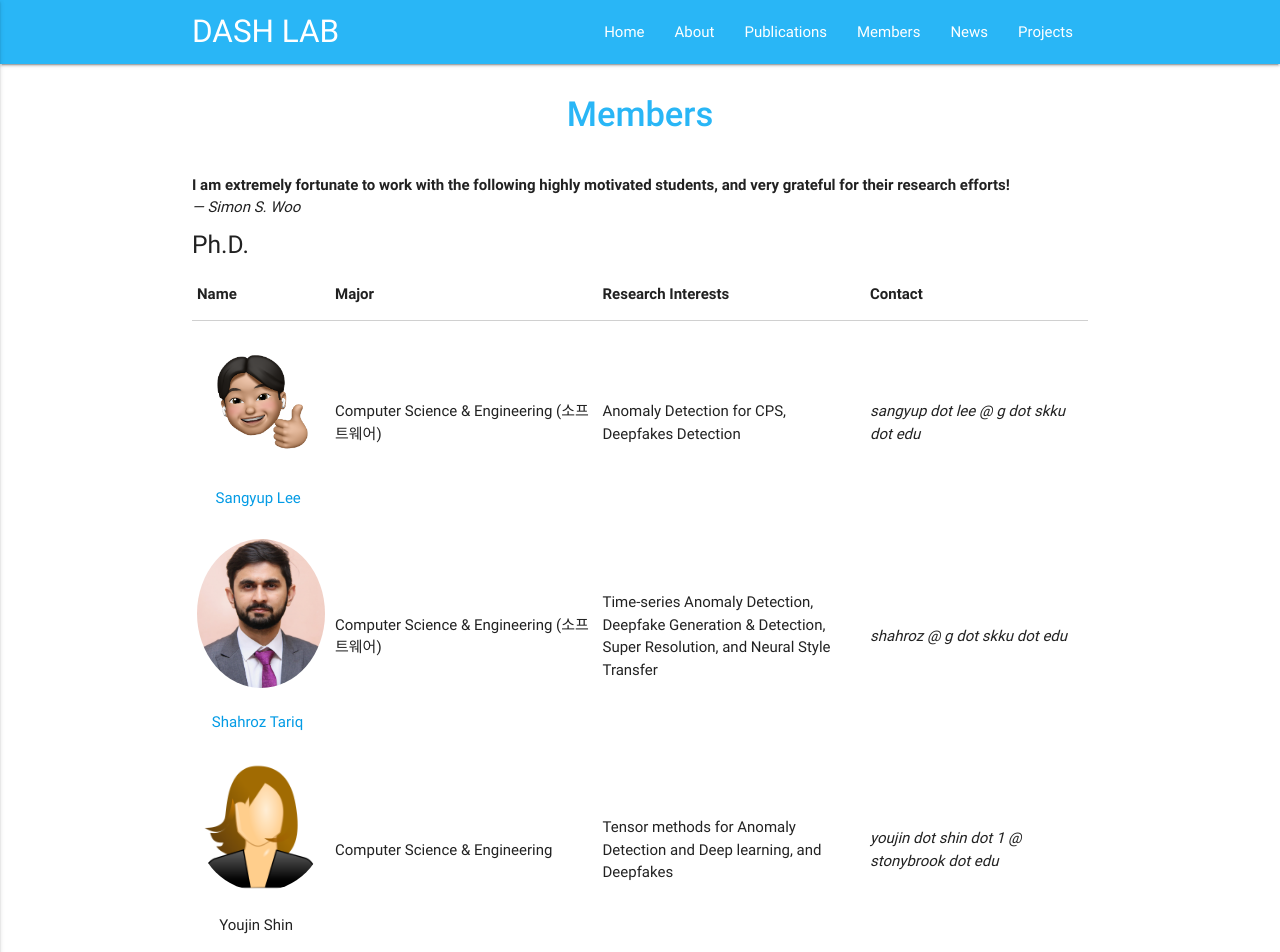
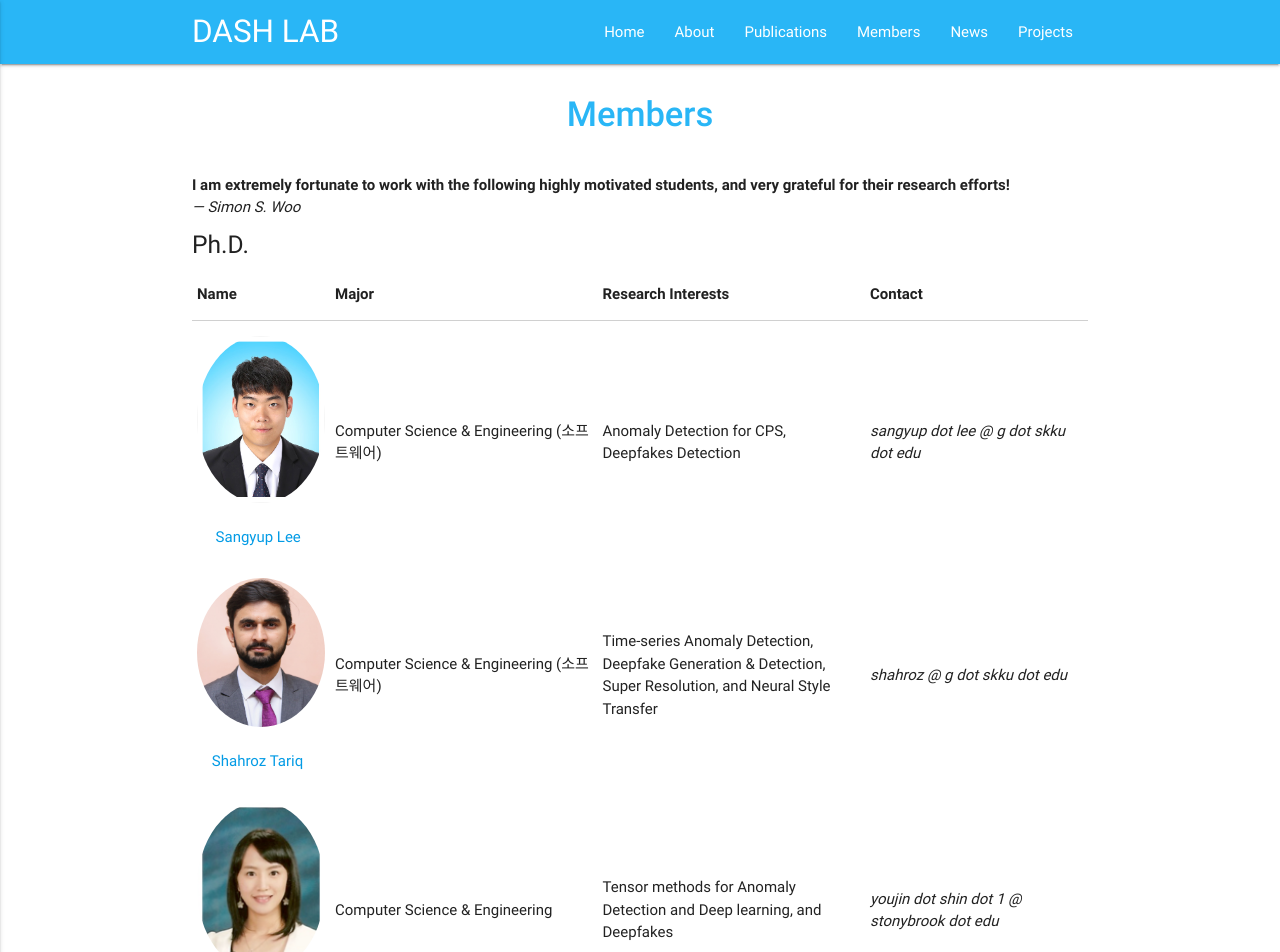
Before and after one commit to Yurim990507/DASH-Lab.github.io, a Jekyll site: the page built from example3.md, in a window 1280 px wide. Shown: the top 952 px of the page. Built offline with Jekyll 4.4.1, drawn with Linux system fonts in a browser that asks for light colours.

Commit message:
Update example3.md

```diff
--- a/example3.md
+++ b/example3.md
@@ -30,7 +30,7 @@ permalink: /Members/
                 <tr>
                    <td align="center">
                        <div style="display:flex;flex-direction:column">
-                            <img src="/img/SangyupLee.png" alt="" height="auto" width="128" style="border-radius:50%"/><br>
+                            <img src="/img/SangyupLee.jpg" alt="" height="auto" width="128" style="border-radius:50%"/><br>
                            	<a href = "https://sites.google.com/view/sangyuplee/" target = "_blank">&nbsp;&nbsp;&nbsp;&nbsp;&nbsp;Sangyup Lee</a>
                        </div></td>
                   <td>Computer Science & Engineering (소프트웨어)</td>
@@ -50,7 +50,7 @@ permalink: /Members/
                   <tr>
                     <td align="center">
                         <div style="display:flex;flex-direction:column">
-                          <img src="/img/dummy_female.png" alt="" height="auto" width="128" style="border-radius:50%"><br>
+                          <img src="/img/youjinshin.jpg" alt="" height="auto" width="128" style="border-radius:50%"><br>
                             &nbsp;&nbsp;&nbsp;&nbsp;&nbsp;&nbsp;Youjin Shin
                         </div>
                     </td>
```
